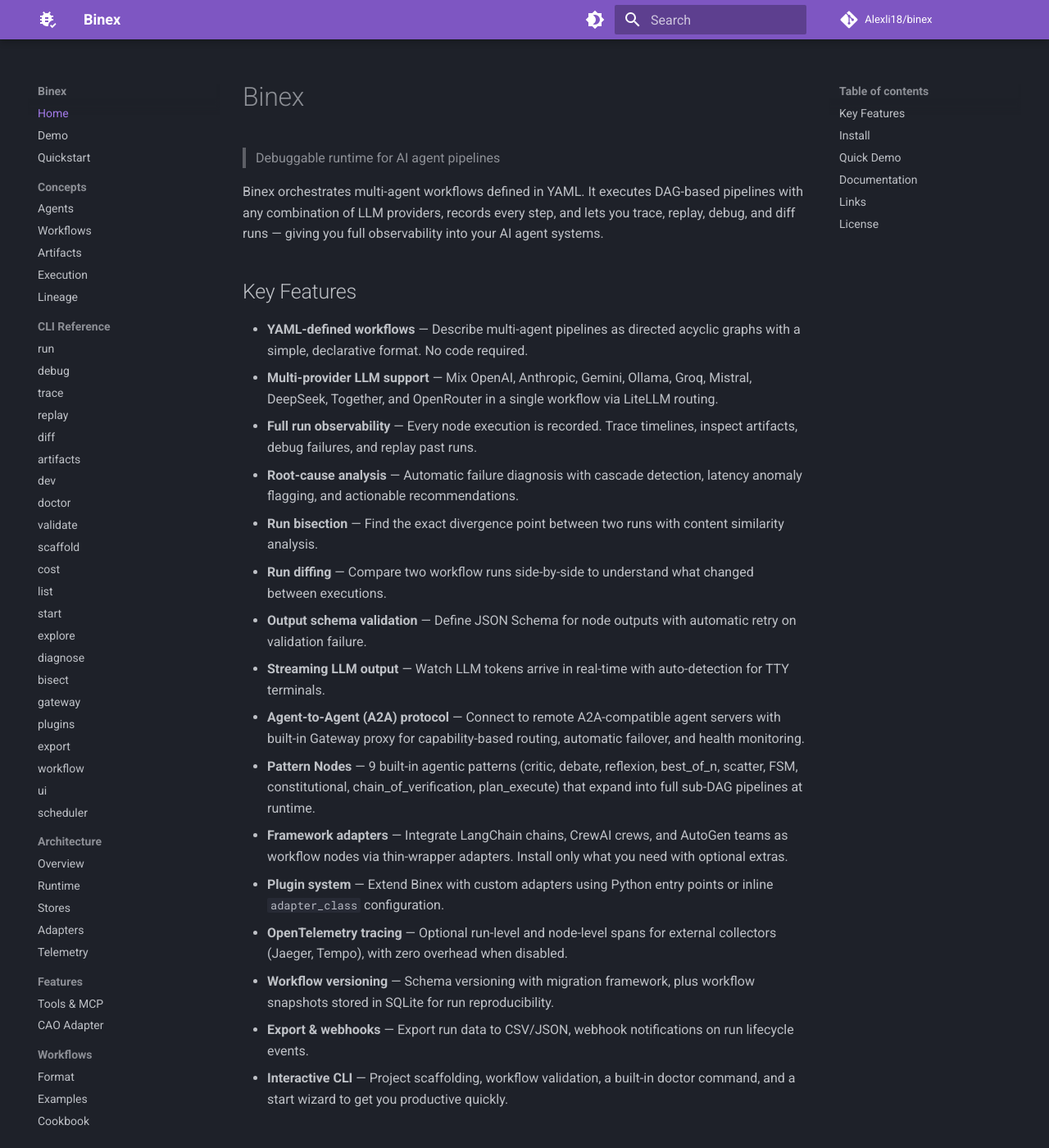
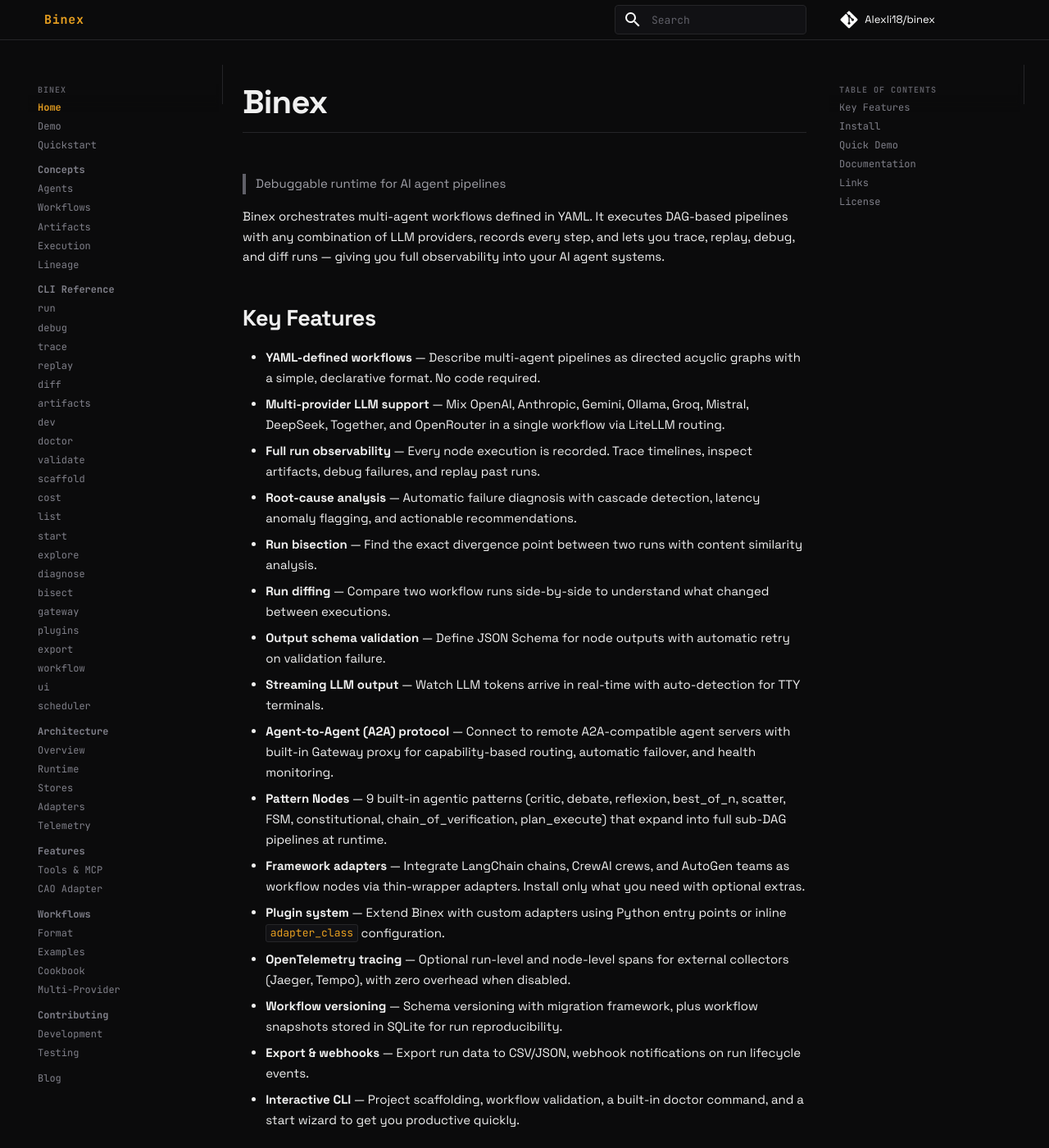
Before and after one commit to Alexli18/binex, an MkDocs documentation site: the page built from docs/index.md, in a window 1280 px wide and 1400 px high. Shown: the whole window at 82% size. Built offline with MkDocs 1.6.1 and Material for MkDocs 9.7.7, drawn with Linux system fonts in a browser that asks for light colours; comment, search, counter and statistics services are not loaded.

Commit message:
design(docs): amber dark theme matching landing page

```diff
--- /dev/null
+++ b/docs/stylesheets/extra.css
@@ -0,0 +1,234 @@
+/* Binex docs — amber dark theme matching landing page */
+
+@import url('https://fonts.googleapis.com/css2?family=JetBrains+Mono:wght@400;500;700&family=Space+Grotesk:wght@400;500;600;700&display=swap');
+
+/* ── Base tokens ─────────────────────────────────────────── */
+:root,
+[data-md-color-scheme="slate"] {
+  --md-primary-fg-color:        #e8a020;
+  --md-primary-fg-color--light: #f0b840;
+  --md-primary-fg-color--dark:  #c07010;
+  --md-accent-fg-color:         #e8a020;
+
+  --md-default-bg-color:        #0b0b0c;
+  --md-default-bg-color--light: #111114;
+  --md-default-bg-color--dark:  #080809;
+
+  --md-default-fg-color:        #f0f0f0;
+  --md-default-fg-color--light: #a0a0a8;
+  --md-default-fg-color--lighter: #606068;
+
+  --md-code-bg-color:           #111114;
+  --md-code-fg-color:           #e0e0e8;
+
+  --md-typeset-a-color:         #e8a020;
+  --md-footer-bg-color:         #080809;
+  --md-footer-bg-color--dark:   #050506;
+
+  --binex-border: #252528;
+  --binex-amber:  #e8a020;
+  --sans: 'Space Grotesk', system-ui, sans-serif;
+  --mono: 'JetBrains Mono', 'Fira Mono', monospace;
+}
+
+/* ── Typography ──────────────────────────────────────────── */
+body, .md-typeset {
+  font-family: var(--sans);
+  font-size: 15px;
+  line-height: 1.65;
+  color: var(--md-default-fg-color);
+}
+
+.md-typeset h1, .md-typeset h2, .md-typeset h3,
+.md-typeset h4, .md-typeset h5, .md-typeset h6 {
+  font-family: var(--sans);
+  font-weight: 700;
+  letter-spacing: -0.02em;
+  color: #f0f0f0;
+}
+
+.md-typeset h1 { font-size: 2rem; border-bottom: 1px solid var(--binex-border); padding-bottom: .5rem; }
+.md-typeset h2 { font-size: 1.35rem; }
+.md-typeset h3 { font-size: 1.1rem; color: var(--binex-amber); }
+
+code, pre, .md-typeset code, .md-typeset pre {
+  font-family: var(--mono);
+  font-size: 13px;
+}
+
+/* ── Header / nav bar ────────────────────────────────────── */
+.md-header {
+  background: #0b0b0c;
+  border-bottom: 1px solid var(--binex-border);
+  box-shadow: none;
+}
+
+.md-header__title {
+  font-family: var(--mono);
+  font-weight: 700;
+  font-size: 15px;
+  letter-spacing: 0.05em;
+  color: var(--binex-amber) !important;
+}
+
+.md-header__button.md-logo {
+  display: none;
+}
+
+.md-tabs {
+  background: #0b0b0c;
+  border-bottom: 1px solid var(--binex-border);
+}
+
+.md-tabs__link {
+  font-family: var(--mono);
+  font-size: 12px;
+  letter-spacing: 0.03em;
+  color: #606068 !important;
+  transition: color 0.15s;
+}
+.md-tabs__link--active,
+.md-tabs__link:hover {
+  color: var(--binex-amber) !important;
+}
+
+/* ── Sidebar ─────────────────────────────────────────────── */
+.md-nav {
+  font-family: var(--mono);
+  font-size: 12px;
+}
+
+.md-sidebar {
+  background: #0b0b0c;
+  border-right: 1px solid var(--binex-border);
+}
+
+.md-nav__title {
+  color: #606068;
+  font-size: 10px;
+  letter-spacing: 0.1em;
+  text-transform: uppercase;
+  font-weight: 600;
+}
+
+.md-nav__link {
+  color: #80808a !important;
+  transition: color 0.12s;
+}
+.md-nav__link:hover,
+.md-nav__link--active {
+  color: var(--binex-amber) !important;
+}
+.md-nav__link--active {
+  font-weight: 600;
+}
+
+/* ── Content area ────────────────────────────────────────── */
+.md-main__inner {
+  background: #0b0b0c;
+}
+
+.md-content {
+  max-width: 860px;
+}
+
+/* ── Code blocks ─────────────────────────────────────────── */
+.md-typeset .highlight pre {
+  background: #111114;
+  border: 1px solid var(--binex-border);
+  border-radius: 4px;
+}
+
+.md-typeset code {
+  background: #111114;
+  border: 1px solid var(--binex-border);
+  border-radius: 3px;
+  padding: 0.1em 0.35em;
+  color: var(--binex-amber);
+}
+
+/* ── Admonitions ─────────────────────────────────────────── */
+.md-typeset .admonition,
+.md-typeset details {
+  background: #111114;
+  border: 1px solid var(--binex-border);
+  border-left: 3px solid var(--binex-amber);
+  border-radius: 4px;
+  box-shadow: none;
+}
+
+.md-typeset .admonition-title,
+.md-typeset summary {
+  background: rgba(232, 160, 32, 0.08);
+  font-family: var(--mono);
+  font-size: 12px;
+}
+
+/* ── Tables ──────────────────────────────────────────────── */
+.md-typeset table:not([class]) {
+  border: 1px solid var(--binex-border);
+  border-radius: 4px;
+  font-size: 13px;
+}
+
+.md-typeset table:not([class]) th {
+  background: #111114;
+  color: var(--binex-amber);
+  font-family: var(--mono);
+  font-size: 11px;
+  letter-spacing: 0.06em;
+  text-transform: uppercase;
+  border-bottom: 1px solid var(--binex-border);
+}
+
+.md-typeset table:not([class]) tr:hover td {
+  background: rgba(232, 160, 32, 0.04);
+}
+
+/* ── Links ───────────────────────────────────────────────── */
+.md-typeset a {
+  color: var(--binex-amber);
+  text-decoration: none;
+}
+.md-typeset a:hover {
+  text-decoration: underline;
+  text-underline-offset: 3px;
+}
+
+/* ── Footer ──────────────────────────────────────────────── */
+.md-footer {
+  background: #080809;
+  border-top: 1px solid var(--binex-border);
+  font-family: var(--mono);
+  font-size: 11px;
+}
+
+.md-footer-meta {
+  background: #050506;
+}
+
+/* ── Search ──────────────────────────────────────────────── */
+.md-search__input {
+  background: #111114;
+  border: 1px solid var(--binex-border);
+  border-radius: 4px;
+  color: #f0f0f0;
+  font-family: var(--mono);
+  font-size: 13px;
+}
+
+.md-search__input::placeholder {
+  color: #606068;
+}
+
+.md-search-result__meta {
+  background: #111114;
+  color: #606068;
+  font-family: var(--mono);
+}
+
+/* ── Scrollbar ───────────────────────────────────────────── */
+::-webkit-scrollbar { width: 6px; height: 6px; }
+::-webkit-scrollbar-track { background: #0b0b0c; }
+::-webkit-scrollbar-thumb { background: #252528; border-radius: 3px; }
+::-webkit-scrollbar-thumb:hover { background: #404044; }
--- a/mkdocs.yml
+++ b/mkdocs.yml
@@ -8,17 +8,9 @@
   name: material
   palette:
     - scheme: slate
-      primary: deep purple
-      accent: amber
-      toggle:
-        icon: material/brightness-4
-        name: Switch to light mode
-    - scheme: default
-      primary: deep purple
-      accent: amber
-      toggle:
-        icon: material/brightness-7
-        name: Switch to dark mode
+      primary: custom
+      accent: custom
+  font: false
   icon:
     logo: material/bug-check
   features:
@@ -27,6 +19,9 @@
     - content.code.copy
     - navigation.top
     - header.autohide
+
+extra_css:
+  - stylesheets/extra.css
 
 plugins:
   - search
```
